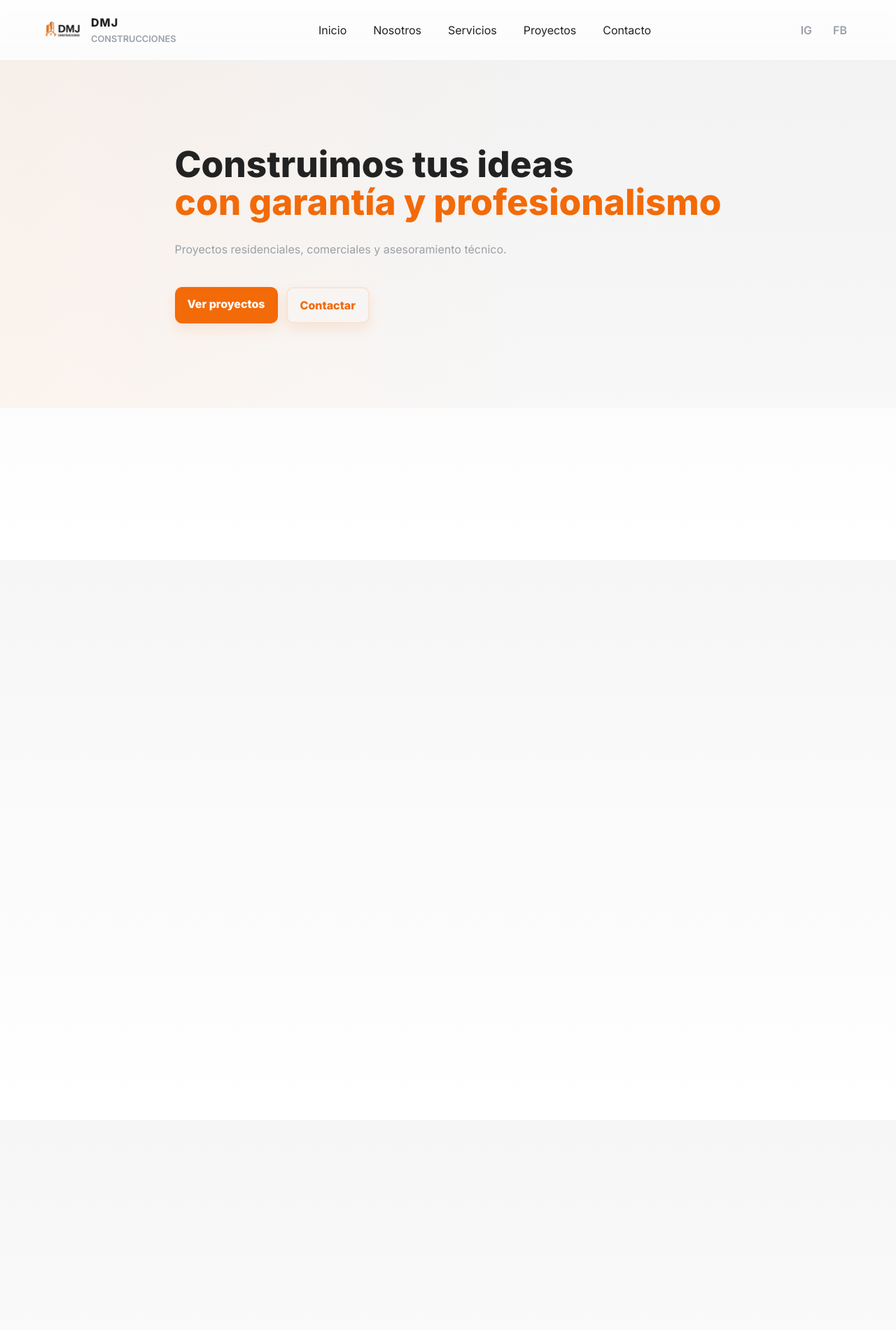
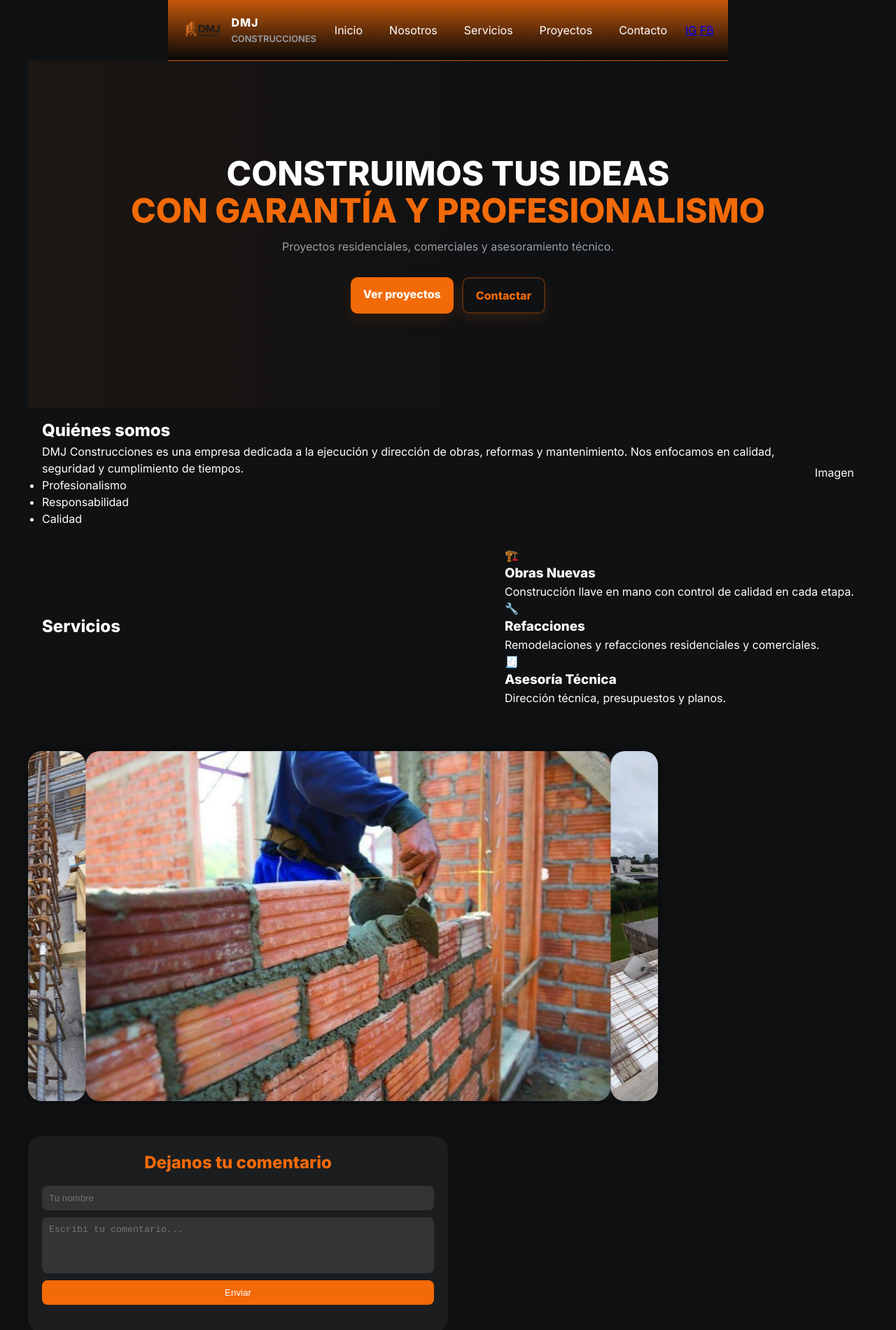
Before and after one commit to AlejandroromeroCJ/DMJ_construcciones, a plain HTML site: page index.html in a window 1280 px wide. Shown: the top 1900 px of the page at 70% size. Drawn offline with Linux system fonts and the light colour scheme.

Commit message:
gregamos img, js y detales en css

```diff
--- a/Styles.css
+++ b/Styles.css
@@ -1,124 +1,315 @@
-:root{
-  --bg:#0f1113;
-  --card:#0c0d0e;
-  --muted:#9aa0a6;
-  --orange:#f36a08;
-  --glass: rgba(255,255,255,0.03);
-  --maxw:1200px;
-  font-family:Inter,system-ui,-apple-system,"Segoe UI",Roboto,"Helvetica Neue",Arial;
-}
-*{box-sizing:border-box}
-html,body{height:100%}
-body{
-  margin:0;
-  background:linear-gradient(180deg,#f6f6f6 0%, #ffffff 100%);
-  color:#222;
-  -webkit-font-smoothing:antialiased;
-  -moz-osx-font-smoothing:grayscale;
-  line-height:1.5;
-  font-size:16px;
+:root {
+  --bg: #0f1113;
+  --card: #0c0d0e;
+  --muted: #9aa0a6;
+  --orange: #f36a08;
+  --glass: rgba(255, 255, 255, 0.03);
+  --maxw: 1200px;
+  font-family: Inter, system-ui, -apple-system, "Segoe UI", Roboto, "Helvetica Neue", Arial;
 }
 
-/* header */
-.hdr{
-  position:sticky;
-  top:0;
+* {
+  box-sizing: border-box;
+  margin: 0;
+  padding: 0;
+}
+
+/* ======== BASE ======== */
+html, body {
+  height: 100%;
+}
+
+body {
+  background: #0f1113;
+  color: #fff;
+  display: flex;
+  flex-direction: column;
+  align-items: center;
+  line-height: 1.5;
+  font-size: 16px;
+  -webkit-font-smoothing: antialiased;
+  -moz-osx-font-smoothing: grayscale;
+  padding: 0 20px;
+}
+
+/* ======== HEADER ======== */
+.hdr {
+  position: sticky;
+  top: 0;
   backdrop-filter: blur(6px);
-  z-index:40;
-  background:linear-gradient(180deg, rgba(255,255,255,0.85), rgba(255,255,255,0.6));
-  border-bottom:1px solid rgba(0,0,0,0.06);
+  z-index: 40;
+  background: linear-gradient(180deg, rgba(243, 106, 8, 0.8), rgba(0, 0, 0, 0.6));
+  border-bottom: 1px solid rgba(255, 255, 255, 0.06);
 }
-.wrap{
-  max-width:var(--maxw);
-  margin:0 auto;
-  padding:14px 20px;
-  display:flex;
-  align-items:center;
-  gap:16px;
-  justify-content:space-between;
+
+.wrap {
+  max-width: var(--maxw);
+  margin: 0 auto;
+  padding: 14px 20px;
+  display: flex;
+  align-items: center;
+  justify-content: space-between;
+  gap: 16px;
 }
-.brand{display:flex;align-items:center;gap:12px;text-decoration:none;color:inherit}
-.logo{width:58px;height:58px;object-fit:contain}
-.txt .big{display:block;font-weight:800;letter-spacing:1px}
-.txt .small{display:block;font-weight:600;font-size:.8rem;color:var(--muted);margin-top:2px;}
 
-/* nav */
-.nav{display:flex;gap:18px}
-.nav a{color:inherit;text-decoration:none;padding:8px 10px;border-radius:8px;transition:all .25s}
-.nav a:hover{background:var(--glass);transform:translateY(-2px)}
-.icons{display:flex;align-items:center;gap:10px}
-.soc{display:inline-flex;align-items:center;justify-content:center;padding:8px 10px;border-radius:8px;text-decoration:none;color:var(--muted);font-weight:600}
-.menuBtn{display:none;background:transparent;border:0;font-size:20px}
+.brand {
+  display: flex;
+  align-items: center;
+  gap: 12px;
+  text-decoration: none;
+  color: inherit;
+}
 
-/* hero */
-.hero{
-  min-height:62vh;
-  display:flex;
-  align-items:center;
-  position:relative;
-  overflow:hidden;
-  background: linear-gradient(90deg, rgba(243,106,8,0.06) 0%, rgba(0,0,0,0.02) 60%);
+.logo {
+  width: 58px;
+  height: 58px;
+  object-fit: contain;
 }
-.hero-inner{max-width:var(--maxw);margin:0 auto;padding:60px 20px;display:flex;flex-direction:column;gap:12px}
-.hero h1{font-size:clamp(2rem,4vw,3.2rem);margin:0;line-height:1.05}
-.hero h1 span{color:var(--orange);font-weight:700}
-.hero p{color:var(--muted);max-width:70%}
-.cta{margin-top:14px;display:flex;gap:12px}
-.btn{display:inline-block;padding:12px 18px;border-radius:10px;background:var(--orange);color:#fff;text-decoration:none;font-weight:700;box-shadow:0 8px 20px rgba(243,106,8,0.12);transition:transform .18s}
-.btn:hover{transform:translateY(-4px)}
-.btn.ghost{background:transparent;color:var(--orange);border:2px solid rgba(243,106,8,0.12)}
 
-/* sections */
-.section{padding:60px 20px}
-.section.alt{background:linear-gradient(180deg,#fff 0%, #fafafa 100%)}
-.wrap h2{font-size:1.6rem;margin:0 0 18px 0}
-.grid-2{display:grid;grid-template-columns:1fr 1fr;gap:20px;align-items:center}
-.grid-3{display:grid;grid-template-columns:repeat(3,1fr);gap:18px}
+.txt .big {
+  display: block;
+  font-weight: 800;
+  letter-spacing: 1px;
+}
 
-/* services */
-.services .card{background:#fff;border-radius:12px;padding:20px;box-shadow:0 10px 30px rgba(12,13,14,0.04);transition:transform .25s}
-.services .card .ic{font-size:28px;margin-bottom:10px}
+.txt .small {
+  display: block;
+  font-weight: 600;
+  font-size: .8rem;
+  color: var(--muted);
+  margin-top: 2px;
+}
 
-/* hover effect */
-.hover:hover{transform:translateY(-8px)}
+.nav {
+  display: flex;
+  gap: 18px;
+}
 
-/* projects carousel */
-.carousel{position:relative;margin-top:18px;border-radius:12px;overflow:hidden;box-shadow:0 12px 40px rgba(0,0,0,0.08)}
-.slides{display:flex;transition:transform .6s ease}
-.slide{min-width:100%;height:340px;background-size:cover;background-position:center}
-.arrow{position:absolute;top:50%;transform:translateY(-50%);background:rgba(255,255,255,0.9);border:0;padding:10px 14px;border-radius:10px;font-size:20px;cursor:pointer;box-shadow:0 6px 20px rgba(0,0,0,0.1)}
-.prev{left:12px}
-.next{right:12px}
-.dots{position:absolute;left:50%;transform:translateX(-50%);bottom:12px;display:flex;gap:8px}
-.dots button{width:10px;height:10px;border-radius:50%;border:0;background:rgba(0,0,0,0.2);cursor:pointer}
-.dots button.active{background:var(--orange)}
+.nav a {
+  color: inherit;
+  text-decoration: none;
+  padding: 8px 10px;
+  border-radius: 8px;
+  transition: all .25s;
+}
 
-/* contact */
-form{display:flex;flex-direction:column;gap:12px;max-width:520px}
-input,textarea{padding:12px;border-radius:8px;border:1px solid #e6e6e6;font-size:0.95rem}
-.frm-row{display:flex;gap:10px;align-items:center}
-.map{height:160px;background:#e9e9e9;border-radius:10px;display:flex;align-items:center;justify-content:center;color:var(--muted)}
+.nav a:hover {
+  background: var(--glass);
+  transform: translateY(-2px);
+}
 
-/* footer */
-.ftr{border-top:1px solid rgba(0,0,0,0.06);padding:18px 20px;background:transparent}
-.ftr .wrap{display:flex;justify-content:space-between;align-items:center}
+.menuBtn {
+  display: none;
+  background: transparent;
+  border: 0;
+  font-size: 20px;
+  color: #fff;
+}
 
-/* reveal animations */
-.reveal{opacity:0;transform:translateY(20px);transition:all .8s cubic-bezier(.2,.8,.2,1)}
-.reveal.show{opacity:1;transform:translateY(0)}
+/* ======== HERO ======== */
+.hero {
+  min-height: 62vh;
+  display: flex;
+  align-items: center;
+  background: linear-gradient(90deg, rgba(243, 106, 8, 0.06) 0%, rgba(0, 0, 0, 0.02) 60%);
+  overflow: hidden;
+}
 
-/* responsive */
-@media (max-width:900px){
-  .grid-3{grid-template-columns:repeat(2,1fr)}
-  .nav{display:none}
-  .menuBtn{display:block}
-  .hero p{max-width:100%}
+.hero-inner {
+  max-width: var(--maxw);
+  margin: 0 auto;
+  padding: 60px 20px;
+  display: flex;
+  flex-direction: column;
+  gap: 12px;
+  text-align: center;
 }
-@media (max-width:640px){
-  .grid-2{grid-template-columns:1fr;gap:14px}
-  .services .card{padding:16px}
-  .slides .slide{height:220px}
-  .logo{width:48px;height:48px}
-  .txt .big{font-size:1.1rem}
-  .txt .small{font-size:0.65rem}
+
+.hero h1 {
+  font-size: clamp(2rem, 4vw, 3rem);
+  margin: 0;
+  line-height: 1.1;
+  text-transform: uppercase;
 }
+
+.hero h1 span {
+  color: var(--orange);
+  font-weight: 700;
+}
+
+.hero p {
+  color: var(--muted);
+  max-width: 700px;
+  margin: 0 auto;
+}
+
+.cta {
+  margin-top: 20px;
+  display: flex;
+  justify-content: center;
+  gap: 12px;
+}
+
+.btn {
+  display: inline-block;
+  padding: 12px 18px;
+  border-radius: 10px;
+  background: var(--orange);
+  color: #fff;
+  text-decoration: none;
+  font-weight: 700;
+  box-shadow: 0 8px 20px rgba(243, 106, 8, 0.12);
+  transition: transform .18s;
+}
+
+.btn:hover {
+  transform: translateY(-4px);
+}
+
+.btn.ghost {
+  background: transparent;
+  color: var(--orange);
+  border: 2px solid rgba(243, 106, 8, 0.3);
+}
+
+/* ======== CARRUSEL ======== */
+.carousel {
+  position: relative;
+  width: 90%;
+  max-width: 900px;
+  overflow: hidden;
+  border-radius: 20px;
+  box-shadow: 0 0 15px rgba(0,0,0,0.5);
+  margin: 50px 0;
+}
+
+.slides {
+  display: flex;
+  transition: transform 0.6s ease;
+}
+
+.slides img {
+  width: 100%;
+  height: 500px;
+  object-fit: cover;
+  border-radius: 20px;
+}
+
+.nav-buttons {
+  position: absolute;
+  top: 50%;
+  transform: translateY(-50%);
+  display: flex;
+  justify-content: space-between;
+  width: 100%;
+  padding: 0 20px;
+}
+
+.nav-buttons button {
+  background: rgba(0, 0, 0, 0.4);
+  border: none;
+  color: #fff;
+  font-size: 24px;
+  padding: 10px;
+  border-radius: 50%;
+  cursor: pointer;
+  transition: 0.3s;
+}
+
+.nav-buttons button:hover {
+  background: var(--orange);
+}
+
+/* ======== COMENTARIOS ======== */
+.comentarios {
+  width: 100%;
+  max-width: 600px;
+  background: rgba(255, 255, 255, 0.05);
+  padding: 20px;
+  border-radius: 20px;
+  box-shadow: 0 0 10px rgba(0,0,0,0.3);
+}
+
+.comentarios h2 {
+  margin-bottom: 15px;
+  color: var(--orange);
+  text-align: center;
+}
+
+form {
+  display: flex;
+  flex-direction: column;
+  gap: 10px;
+  margin-bottom: 20px;
+}
+
+input, textarea {
+  padding: 10px;
+  border: none;
+  border-radius: 8px;
+  background: rgba(255,255,255,0.1);
+  color: #fff;
+  outline: none;
+}
+
+textarea {
+  resize: none;
+  height: 80px;
+}
+
+form button {
+  background: var(--orange);
+  color: #fff;
+  padding: 10px;
+  border: none;
+  border-radius: 8px;
+  cursor: pointer;
+  transition: 0.3s;
+}
+
+form button:hover {
+  background: #d55d07;
+}
+
+.lista-comentarios {
+  margin-top: 10px;
+}
+
+.comentario {
+  background: rgba(255,255,255,0.08);
+  padding: 10px;
+  border-radius: 8px;
+  margin-bottom: 10px;
+}
+
+.comentario h4 {
+  margin-bottom: 5px;
+  color: var(--orange);
+}
+
+.comentario p {
+  font-size: 15px;
+  color: #ddd;
+}
+
+/* ======== FOOTER ======== */
+.ftr {
+  width: 100%;
+  border-top: 1px solid rgba(255,255,255,0.1);
+  padding: 18px 20px;
+  text-align: center;
+  color: var(--muted);
+}
+
+/* ======== RESPONSIVE ======== */
+@media (max-width: 900px) {
+  .nav { display: none; }
+  .menuBtn { display: block; }
+  .slides img { height: 350px; }
+}
+
+@media (max-width: 600px) {
+  .slides img { height: 250px; }
+  .hero p { max-width: 100%; }
+  .comentarios { width: 100%; }
+}
--- a/index.html
+++ b/index.html
@@ -6,6 +6,7 @@
   <title>DMJ Construcciones</title>
   <link href="https://fonts.googleapis.com/css2?family=Inter:wght@300;400;600;800&display=swap" rel="stylesheet">
   <link rel="stylesheet" href="Styles.css">
+
 </head>
 <body>
   <header class="hdr">
@@ -85,18 +86,44 @@
       </div>
     </section>
 
+    <section></section>
+      <div class="carousel">
+      <div class="slides">
+        <img src="img/losa.jpg" alt="Construcción 1">
+        <img src="img/pared.jpg" alt="Construcción 2">
+        <img src="img/techo.jpg" alt="Construcción 3">
+      </div>
+
+      <!-- <div class="nav">
+        <button id="prev"></button>
+        <button id="next"></button>
+      </div> -->
+    </div>
+
+    <div class="comentarios">
+      <h2>Dejanos tu comentario</h2>
+      <form id="formComentario">
+        <input type="text" id="nombre" placeholder="Tu nombre" required>
+        <textarea id="mensaje" placeholder="Escribí tu comentario..." required></textarea>
+        <button type="submit">Enviar</button>
+      </form>
+
+      <div class="lista-comentarios" id="listaComentarios"></div>
+    </div>
+  </section>
+
+
     <section id="projects" class="section reveal">
       <div class="wrap">
         <h2>Proyectos</h2>
         <div class="carousel" id="carousel">
           <div class="slides" id="slides">
-            <div class="slide" style="background-image:url('proj1.jpg')"></div>
-            <div class="slide" style="background-image:url('proj2.jpg')"></div>
-            <div class="slide" style="background-image:url('proj3.jpg')"></div>
+              <img src="img/proy1.jpg" alt="Proyecto 1">
+              <img src="img/proy2.jpg" alt="Proyecto 2">
+              <img src="img/proy3.jpg" alt="Proyecto 3">
           </div>
           <button class="arrow prev" id="prev">‹</button>
           <button class="arrow next" id="next">›</button>
-          <div class="dots" id="dots"></div>
         </div>
       </div>
     </section>
```
Also changed, not shown: Script.js (+42 -0 lines), img/estructuras.jpg (added), img/losa.jpg (added), img/pared.jpg (added), img/proy1.jpg (added), img/proy2.jpg (added), img/proy3.jpg (added), img/techo.jpg (added).
